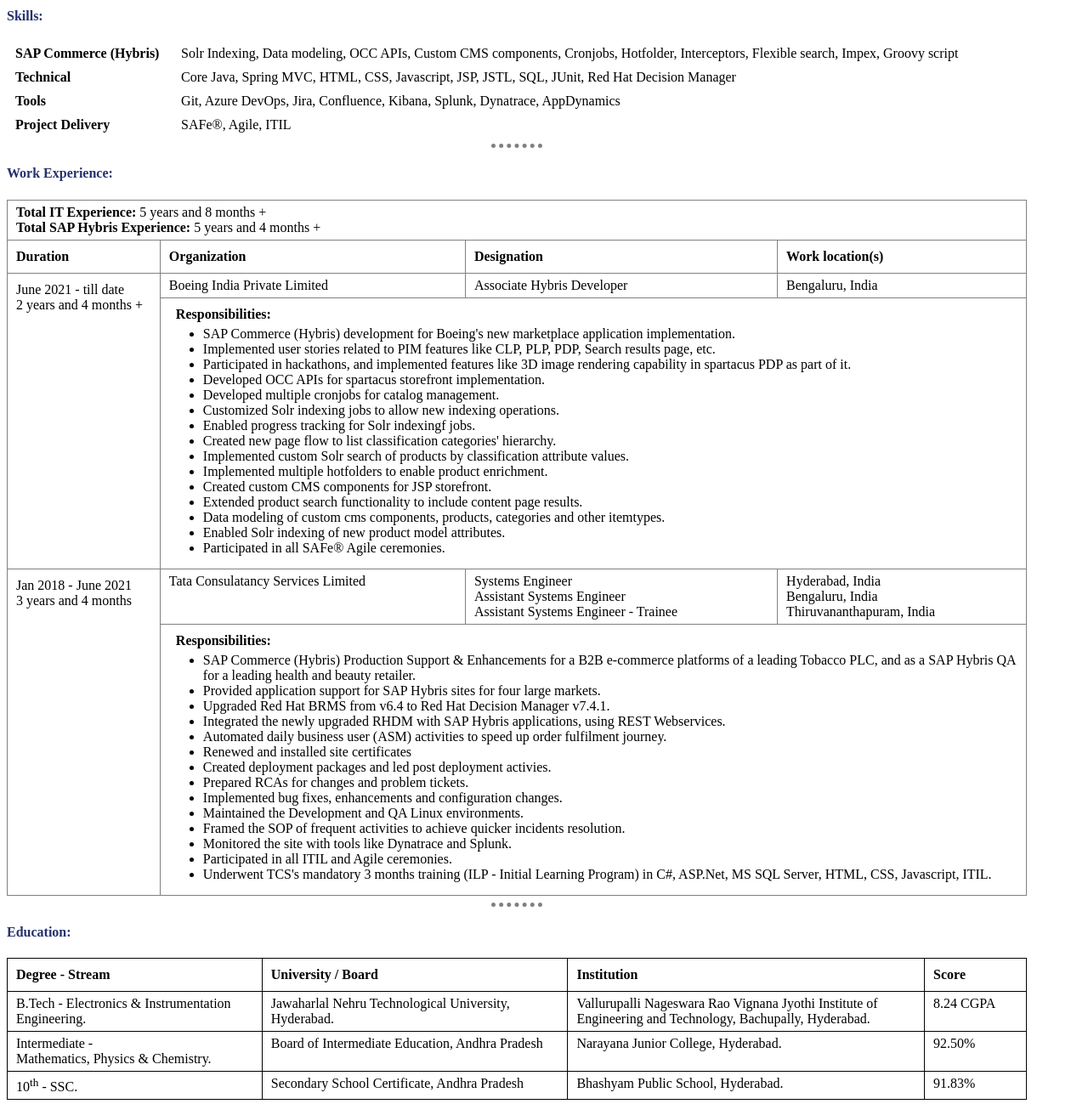
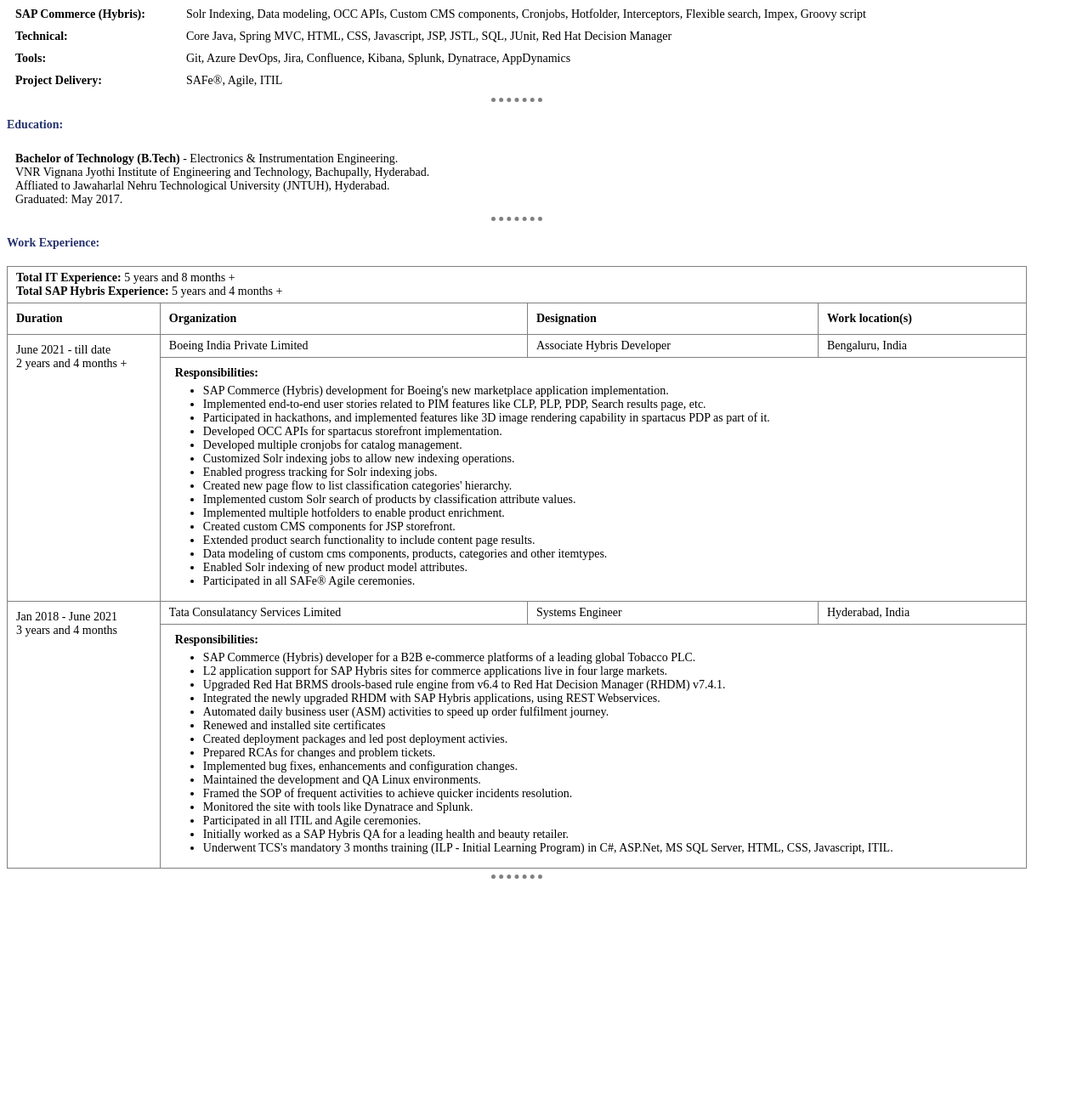
Before and after one commit to VineethVangala/cv, a plain HTML site: page index.html in a window 1280 px wide. Shown: the part 319-1618 px from the top of the page at 85% size. After the commit the page ends 1361 px from the top, so only its background shows below. Drawn offline with Linux system fonts and the light colour scheme.

Commit message:
Update - download resume

```diff
--- a/index.html
+++ b/index.html
@@ -30,15 +30,16 @@
       <td class="contact-info"><a href="mailTo:myjobapps.vineeth@outlook.in">myjobapps.vineeth@outlook.in</a></td>
       <td class="contact-info-label">Contact:</td>
       <td>+91-9000651951</td>
+      <td><a href="Vineeth_SAPCommerce_Hybris_Resume.pdf" download="Vangala Vineeth Acharya Resume"><button type="submit">Download Resume</button></a> </td>
     </tr>
     <tr>
       <td class="contact-info-label">Linkedin:</td>
       <td class="contact-info"><a href="https://www.linkedin.com/in/vineethacharyavangala/">vineethacharyavangala</a>
       </td>
-      <!--  <td class="contact-info-label">GitHub:</td>
+      <td class="contact-info-label">GitHub:</td>
      <td><a href="https://github.com/VineethVangala">VineethVangala</a></td>
     </tr>
-    <tr>
+    <!--  <tr>
       <td class="contact-info-label">Blogspot:</td>
       <td class="contact-info"><a href="https://vineethvangala.blogspot.com/">vineethvangala.blogspot.com</a></td> -->
     </tr>
@@ -56,24 +57,33 @@
   <table border="0">
     <tbody>
       <tr>
-        <td class="skills-td">SAP Commerce (Hybris)</td>
+        <td class="skills-td">SAP Commerce (Hybris):</td>
         <td>Solr Indexing, Data modeling, OCC APIs, Custom CMS components, Cronjobs, Hotfolder, Interceptors, Flexible search,
           Impex, Groovy script</td>
       </tr>
       <tr>
-        <td class="skills-td">Technical</td>
+        <td class="skills-td">Technical:</td>
         <td>Core Java, Spring MVC, HTML, CSS, Javascript, JSP, JSTL, SQL, JUnit, Red Hat Decision Manager</td>
       </tr>
       <tr>
-        <td class="skills-td">Tools</td>
+        <td class="skills-td">Tools:</td>
         <td>Git, Azure DevOps, Jira, Confluence, Kibana, Splunk, Dynatrace, AppDynamics</td>
       </tr>
       <tr>
-        <td class="skills-td">Project Delivery</td>
+        <td class="skills-td">Project Delivery:</td>
         <td>SAFe®, Agile, ITIL</td>
       </tr>
     </tbody>
   </table>
+  <hr>
+  <h4>Education:</h4>
+  <p class="edu">
+    <strong>Bachelor of Technology (B.Tech)</strong> - Electronics & Instrumentation Engineering.<br>
+    VNR Vignana Jyothi Institute of Engineering and Technology, Bachupally, Hyderabad.<br>
+    Affliated to Jawaharlal Nehru Technological University (JNTUH), Hyderabad.<br>
+    Graduated: May 2017.<br>
+    </tr>
+  </p>
   <hr>
   <h4>Work Experience:</h4>
   <table border="1">
@@ -99,12 +109,12 @@
           <p><Strong>&ensp;Responsibilities:</Strong></p>
           <ul>
             <li>SAP Commerce (Hybris) development for Boeing's new marketplace application implementation.</li>
-            <li>Implemented user stories related to PIM features like CLP, PLP, PDP, Search results page, etc.</li>
+            <li>Implemented end-to-end user stories related to PIM features like CLP, PLP, PDP, Search results page, etc.</li>
             <li>Participated in hackathons, and implemented features like 3D image rendering capability in spartacus PDP as part of it.</li>
             <li>Developed OCC APIs for spartacus storefront implementation.</li>
             <li>Developed multiple cronjobs for catalog management.</li>
             <li>Customized Solr indexing jobs to allow new indexing operations.</li>
-            <li>Enabled progress tracking for Solr indexingf jobs.</li>
+            <li>Enabled progress tracking for Solr indexing jobs.</li>
             <li>Created new page flow to list classification categories' hierarchy.</li>
             <li>Implemented custom Solr search of products by classification attribute values.</li>
             <li>Implemented multiple hotfolders to enable product enrichment.</li>
@@ -120,66 +130,31 @@
       <tr>
         <td rowspan="3" class="duration">Jan 2018 - June 2021<br><span id="tcs"></span></td>
         <td>Tata Consulatancy Services Limited</td>
-        <td>Systems Engineer<br>Assistant Systems Engineer<br>Assistant Systems Engineer - Trainee</td>
-        <td>Hyderabad, India<br>Bengaluru, India<br>Thiruvananthapuram, India</td>
+        <td>Systems Engineer</td>
+        <td>Hyderabad, India</td>
       </tr>
       <tr>
         <td colspan="3">
           <p><Strong>&ensp;Responsibilities:</Strong></p>
           <ul>
-            <li>SAP Commerce (Hybris) Production Support & Enhancements for a B2B e-commerce platforms of a leading
-              Tobacco PLC, and as a SAP Hybris QA for a leading health and beauty retailer.</li>
-            <li>Provided application support for SAP Hybris sites for four large markets.</li>
-            <li>Upgraded Red Hat BRMS from v6.4 to Red Hat Decision Manager v7.4.1.</li>
+            <li>SAP Commerce (Hybris) developer for a B2B e-commerce platforms of a leading global Tobacco PLC.</li>
+            <li>L2 application support for SAP Hybris sites for commerce applications live in four large markets.</li>
+            <li>Upgraded Red Hat BRMS drools-based rule engine from v6.4 to Red Hat Decision Manager (RHDM) v7.4.1.</li>
             <li>Integrated the newly upgraded RHDM with SAP Hybris applications, using REST Webservices.</li>
             <li>Automated daily business user (ASM) activities to speed up order fulfilment journey.</li>
             <li>Renewed and installed site certificates</li>
             <li>Created deployment packages and led post deployment activies.</li>
             <li>Prepared RCAs for changes and problem tickets.</li>
             <li>Implemented bug fixes, enhancements and configuration changes.</li>
-            <li>Maintained the Development and QA Linux environments.</li>
+            <li>Maintained the development and QA Linux environments.</li>
             <li>Framed the SOP of frequent activities to achieve quicker incidents resolution.</li>
             <li>Monitored the site with tools like Dynatrace and Splunk.</li>
             <li>Participated in all ITIL and Agile ceremonies.</li>
+            <li>Initially worked as a SAP Hybris QA for a leading health and beauty retailer.</li>
             <li>Underwent TCS's mandatory 3 months training (ILP - Initial Learning Program) in C#, ASP.Net, MS SQL Server, HTML, CSS, Javascript, ITIL. </li>
           </ul>
         </td>
       </tr>
-      </tr>
-    </tbody>
-  </table>
-  <hr>
-  <h4>Education:</h4>
-  <table border="1" class="edu">
-    <thead>
-      <!--<th width="5%">Duration</th>-->
-      <th width="25%">Degree - Stream</th>
-      <th width="30%">University / Board</th>
-      <th>Institution</th>
-      <th width="10%">Score</th>
-    </thead>
-    <tbody>
-      <tr>
-        <!--<td>2013-17</td>-->
-        <td>B.Tech - Electronics & Instrumentation Engineering.</td>
-        <td>Jawaharlal Nehru Technological University, Hyderabad.</td>
-        <td>Vallurupalli Nageswara Rao Vignana Jyothi Institute of Engineering and Technology, Bachupally, Hyderabad.
-        </td>
-        <td>8.24 CGPA</td>
-      </tr>
-      <tr>
-        <!--<td>2011-13</td>-->
-        <td>Intermediate -<br> Mathematics, Physics & Chemistry.</td>
-        <td>Board of Intermediate Education, Andhra Pradesh</td>
-        <td>Narayana Junior College, Hyderabad.</td>
-        <td>92.50%</td>
-      </tr>
-      <tr>
-        <!--<td>2010-11</td>-->
-        <td>10<sup>th</sup> - SSC.</td>
-        <td>Secondary School Certificate, Andhra Pradesh</td>
-        <td>Bhashyam Public School, Hyderabad.</td>
-        <td>91.83%</td>
       </tr>
     </tbody>
   </table>
--- a/styles.css
+++ b/styles.css
@@ -1,6 +1,7 @@
 body {
     max-width: 1200px;
     background-color: white;
+    font-size: 14px;
 }
 
 h2,
@@ -27,7 +28,7 @@ a:visited {
 
 /* mouse over link */
 a:hover {
-    color: black;
+    color: blue;
     text-decoration: underline;
 }
 
@@ -119,3 +120,12 @@ ul {
     font-weight: bold;
     font-style: italic;
 }
+
+button:hover{
+    color: blue;
+}
+
+.edu{
+    padding-left: 10px;
+    border:0px;
+}
```
Also changed, not shown: 1 other file.
